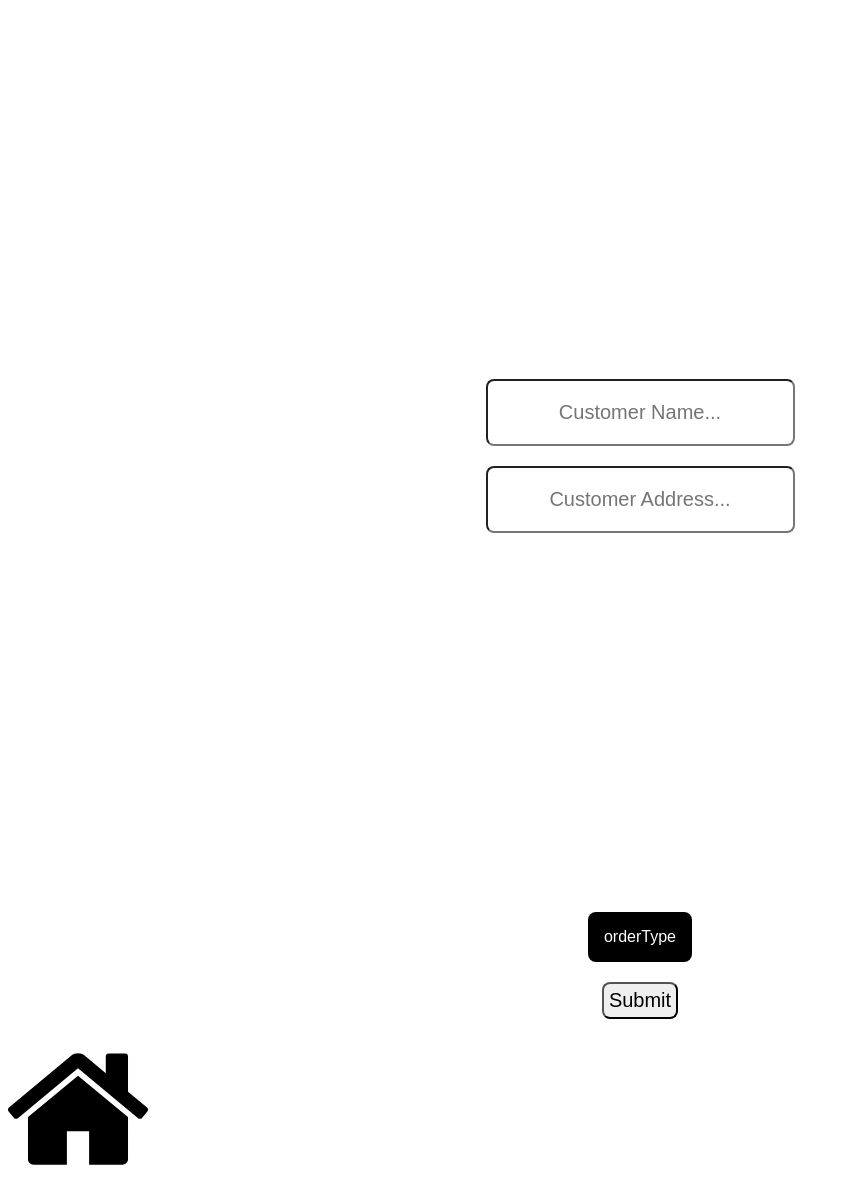
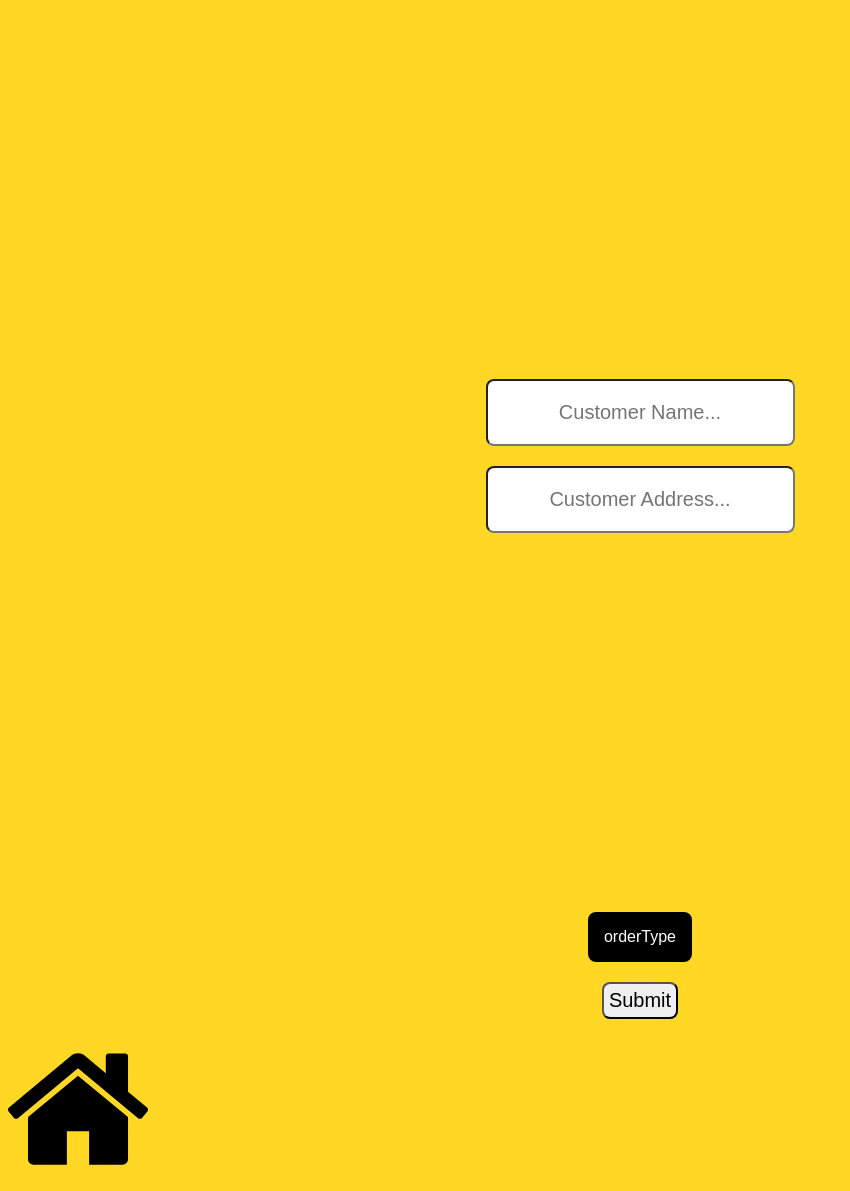
Before and after one commit to CS340PizzaShop/pizza-shop, a PHP site: page /HTML/place_order.html in a window 1280 px wide. Shown: the whole page, without its empty margins (0-850 px from the left). Run offline with PHP 8.4, Linux system fonts and the light colour scheme.

Commit message:
Update place_order.css

```diff
--- a/css/place_order.css
+++ b/css/place_order.css
@@ -11,7 +11,7 @@ html {   /* box fix */
 }
 
 body {
-    background-image: #ffd725;
+    background: #ffd725;
     background-position: top center;
     background-repeat: no-repeat;
     background-size: auto auto;
```
